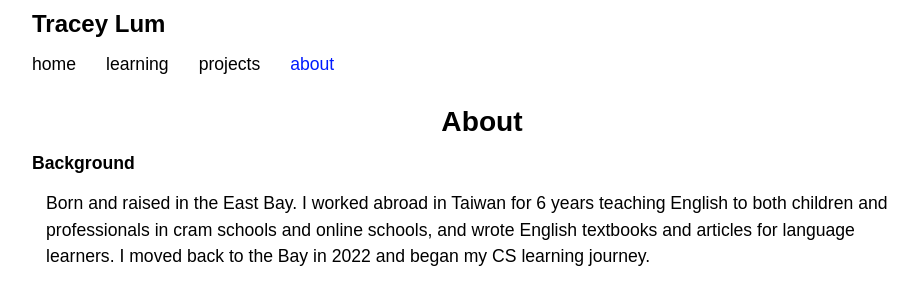
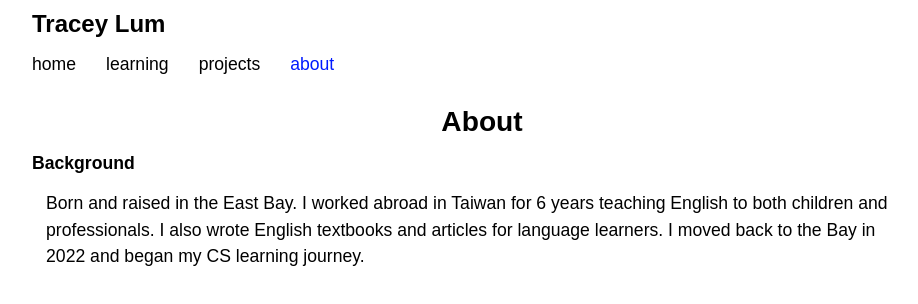
Before and after one commit to traceylum1/traceylum, a React (Create React App) app: page /traceylum/About in a window 1280 px wide. Shown: the top 304 px of the page, without its empty margins (158-1076 px from the left). Built offline with nearby package versions, Linux system fonts and the light colour scheme.

Commit message:
updated about page paragraph

```diff
--- a/src/components/About/About.js
+++ b/src/components/About/About.js
@@ -8,8 +8,8 @@ export default function about() {
     <h2>Background</h2>
     <p>
       Born and raised in the East Bay. I worked abroad in Taiwan for 6 years teaching English to both
-      children and professionals in cram schools and online schools, and wrote English textbooks and
-      articles for language learners. I moved back to the Bay in 2022 and began my CS learning journey.
+      children and professionals. I also wrote English textbooks and articles for language learners.
+      I moved back to the Bay in 2022 and began my CS learning journey.
     </p>
   </>
   );
```
